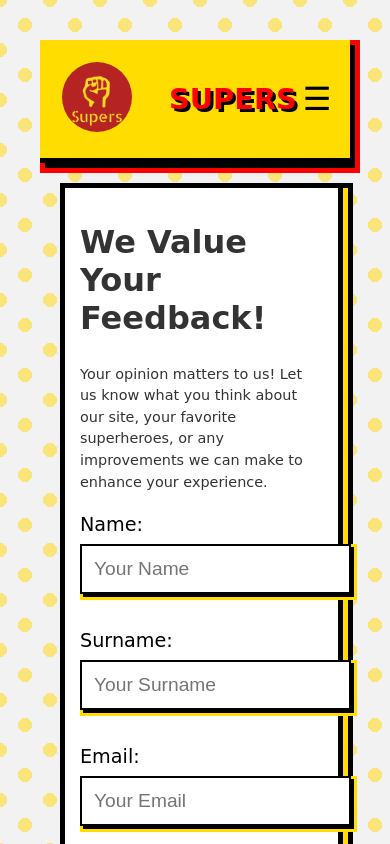
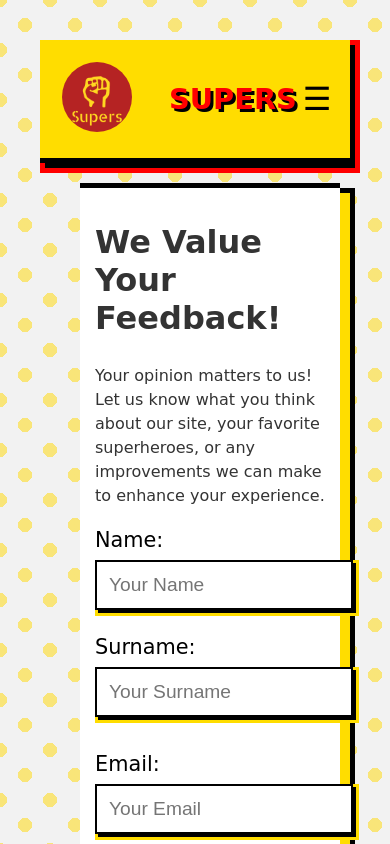
Before and after one commit to MichaelaKemp/DV200_S2_T4_Thoery, a React (Create React App) app in the folder superhero-backend/superhero-frontend/: page /feedback in a window 390 px wide. Shown: the top 844 px of the page. Built offline with nearby package versions, Linux system fonts and the light colour scheme.

Commit message:
Adjusting to different screen sizes

```diff
--- a/superhero-backend/superhero-frontend/src/components/Feedback.css
+++ b/superhero-backend/superhero-frontend/src/components/Feedback.css
@@ -84,34 +84,18 @@ label {
 }
 
 /* Responsive Styles */
-@media (max-width: 1024px) {
+@media (max-width: 768px) {
   .feedback-container {
-    padding: 25px;
-    max-width: 90%;
+    width: 100%;
+    padding: 20px;
+    margin: 0; /* Remove margins to make the container touch the screen edges */
+    border-left: none; /* Remove left border to touch the edge */
+    border-right: none; /* Remove right border to touch the edge */
   }
 
   .name-surname-group {
-    gap: 20px;
-  }
-
-  .motivation-text {
-    font-size: 1.1rem;
-  }
-}
-
-@media (max-width: 768px) {
-  .name-surname-group {
     flex-direction: column;
-  }
-
-  .name-input, .surname-input {
-    width: 100%;
-  }
-
-  .feedback-container {
-    width: 95%;
-    padding: 20px;
-    margin: 10px auto;
+    gap: 10px; /* Reduce gap for smaller screens */
   }
 
   .motivation-text {
@@ -125,27 +109,13 @@ label {
 
 @media (max-width: 480px) {
   .feedback-container {
+    padding: 15px;
     width: 100%;
-    padding: 15px;
-    margin: 0; /* Remove default margins to touch the screen edges */
-    box-shadow: 5px 5px 0px #ffdd00, 5px 5px 0px 5px black;
-  }
-
-  .motivation-text {
-    font-size: 0.9rem;
+    margin: 0 auto;
   }
 
   .submit-btn {
     width: 100%;
     font-size: 1rem;
   }
-
-  label {
-    font-size: 1.2rem;
-  }
-
-  /* Remove horizontal padding on the page container for smaller screens */
-  .page-container {
-    padding: 0;
-  }
 }
```
